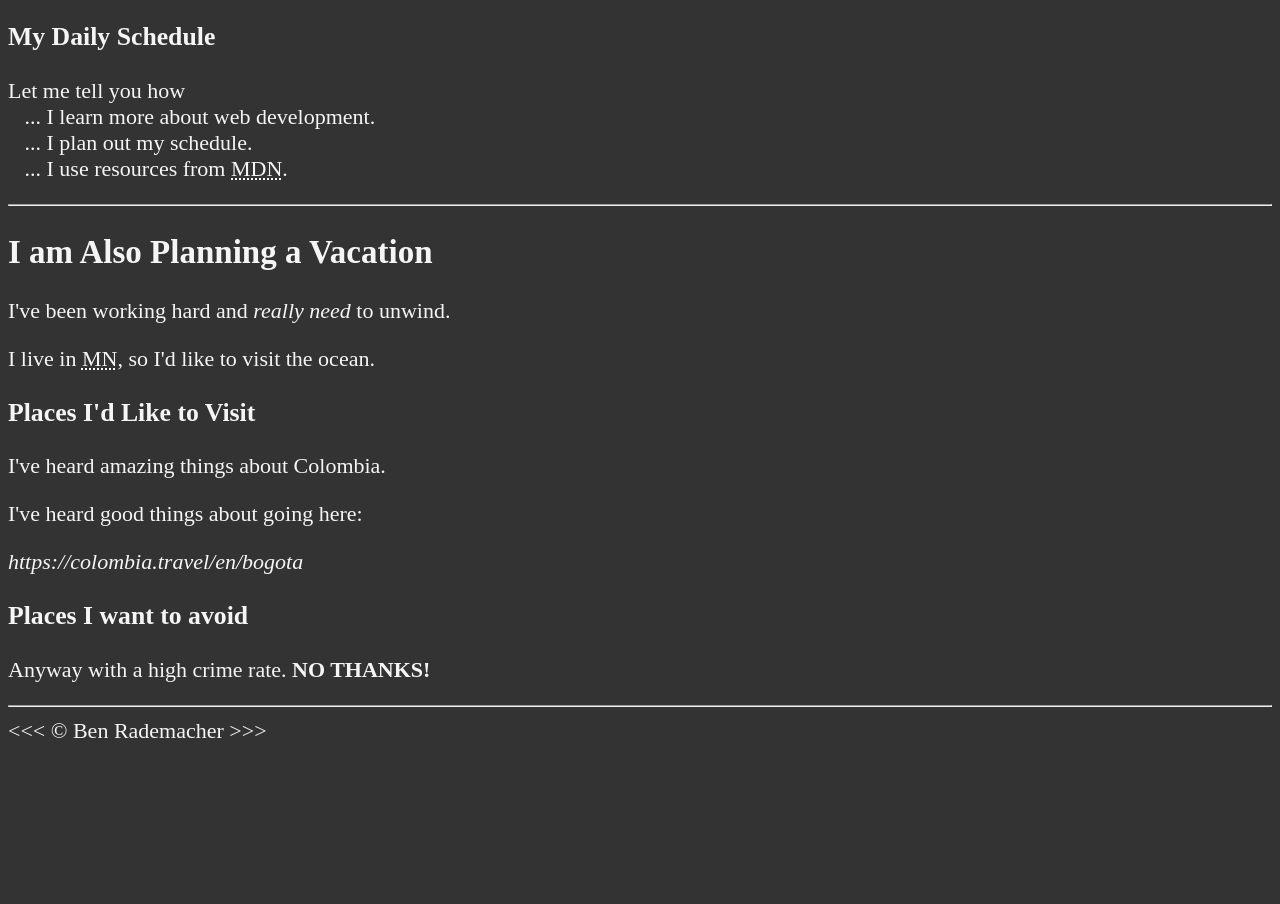
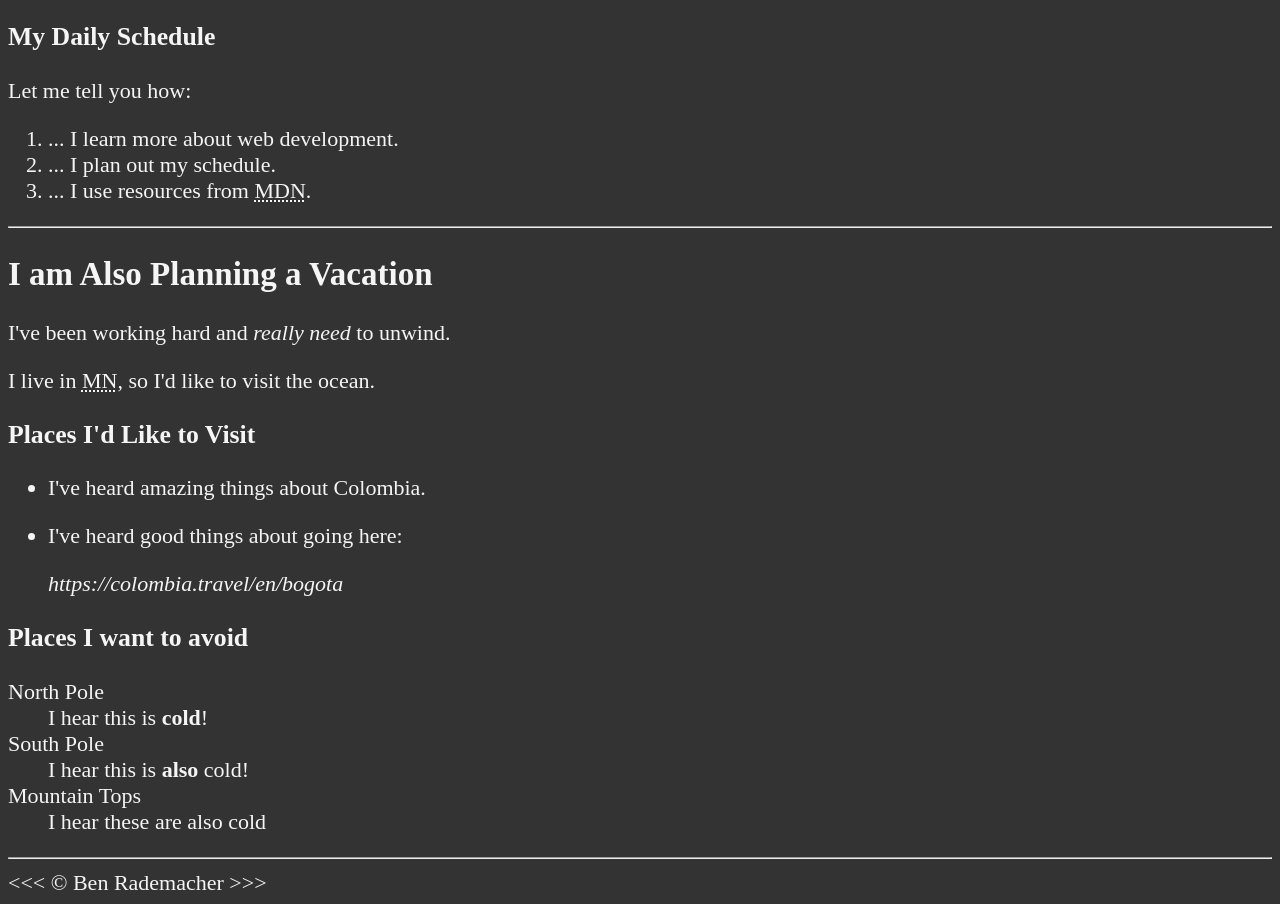
Before and after one commit to Brademacher/html_css_course, a plain HTML site: page 01_Lesson/index.html in a window 1280 px wide. Shown: the part 233-1137 px from the top of the page. Before the commit the page ends 985 px from the top, so only its background shows below. Drawn offline with Linux system fonts and the light colour scheme.

Commit message:
Added Ordered, Unordered, and Description lists. Each have various items in them, depending on type.

```diff
--- a/01_Lesson/index.html
+++ b/01_Lesson/index.html
@@ -19,11 +19,12 @@
         <p>This is my first web page. Does this actually update in real time?</p>
 
         <h3>My Daily Schedule</h3>
-        <p>Let me tell you how
-            <br>&nbsp;&nbsp;&nbsp;... I learn more about web development.
-            <br>&nbsp;&nbsp;&nbsp;... I plan out my schedule.
-            <br>&nbsp;&nbsp;&nbsp;... I use resources from <abbr title="Mozzilla Developer Network">MDN</abbr>.
-        </p>
+        <p>Let me tell you how:</p>
+        <ol>
+            <li>... I learn more about web development.</li>
+            <li>... I plan out my schedule.</li>
+            <li>... I use resources from <abbr title="Mozzilla Developer Network">MDN</abbr>.</li>
+        </ol>
 
         <hr>
 
@@ -32,15 +33,27 @@
         <p>I live in <abbr title="Minnesota">MN</abbr>, so I'd like to visit the ocean.</p>
 
         <h3>Places I'd Like to Visit</h3>
-        <p>I've heard amazing things about Colombia.</p>
-        <p>I've heard good things about going here:</p>
-        <address>
-            https://colombia.travel/en/bogota
-        </address>
-
+        <ul>
+            <li><p>I've heard amazing things about Colombia.</p></li>
+            <li>
+                <p>I've heard good things about going here:</p>
+                <address>
+                    https://colombia.travel/en/bogota
+                </address>
+            </li>
+        </ul>
         <!-- TODO: Add more places and things -->
         <h3>Places I want to avoid</h3>
-        <p>Anyway with a high crime rate. <strong> NO THANKS!</strong></p>
+        <dl>
+            <dt>North Pole</dt>
+            <dd>I hear this is <strong>cold</strong>!</dd>
+
+            <dt>South Pole</dt>
+            <dd>I hear this is <strong>also</strong> cold!</dd>
+
+            <dt>Mountain Tops</dt>
+            <dd>I hear these are also cold</dd>
+        </dl>
 
         <hr>
         &lt;&lt;&lt; &copy; Ben Rademacher &gt;&gt;&gt;
```
